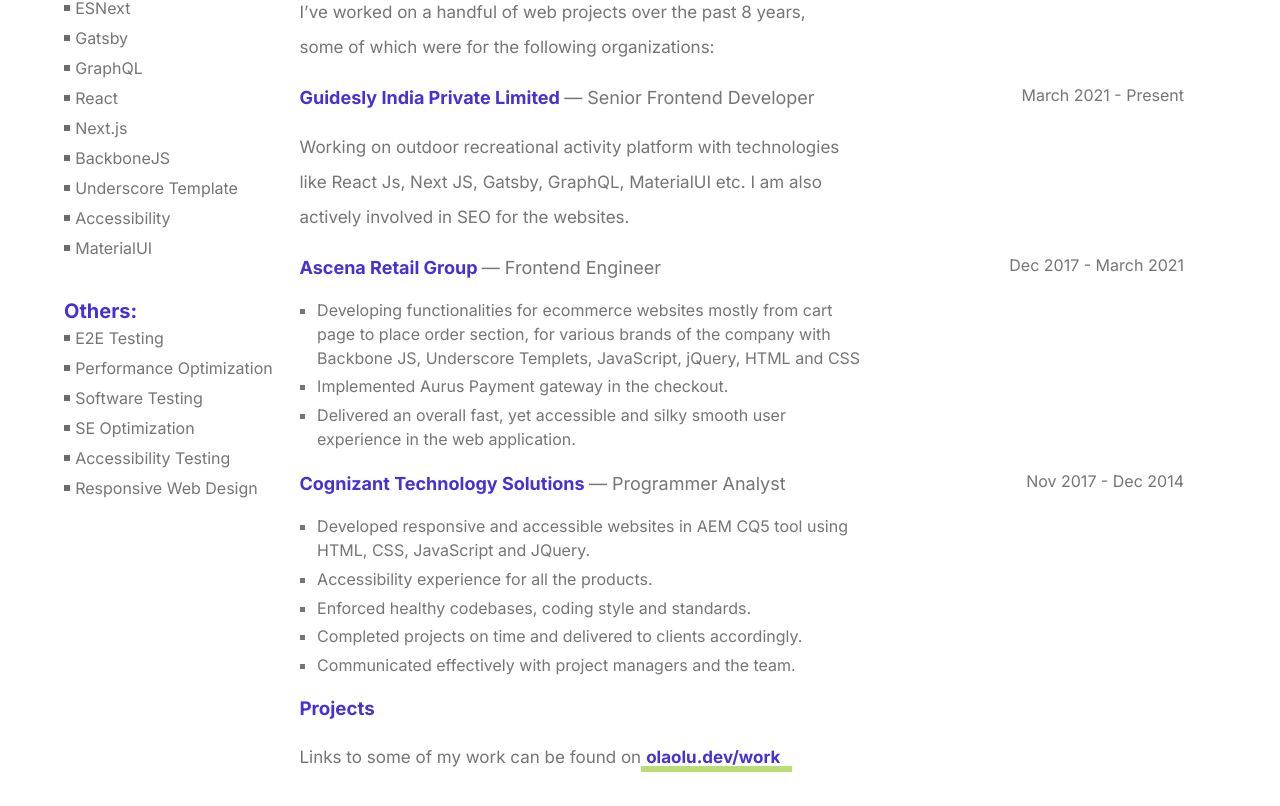
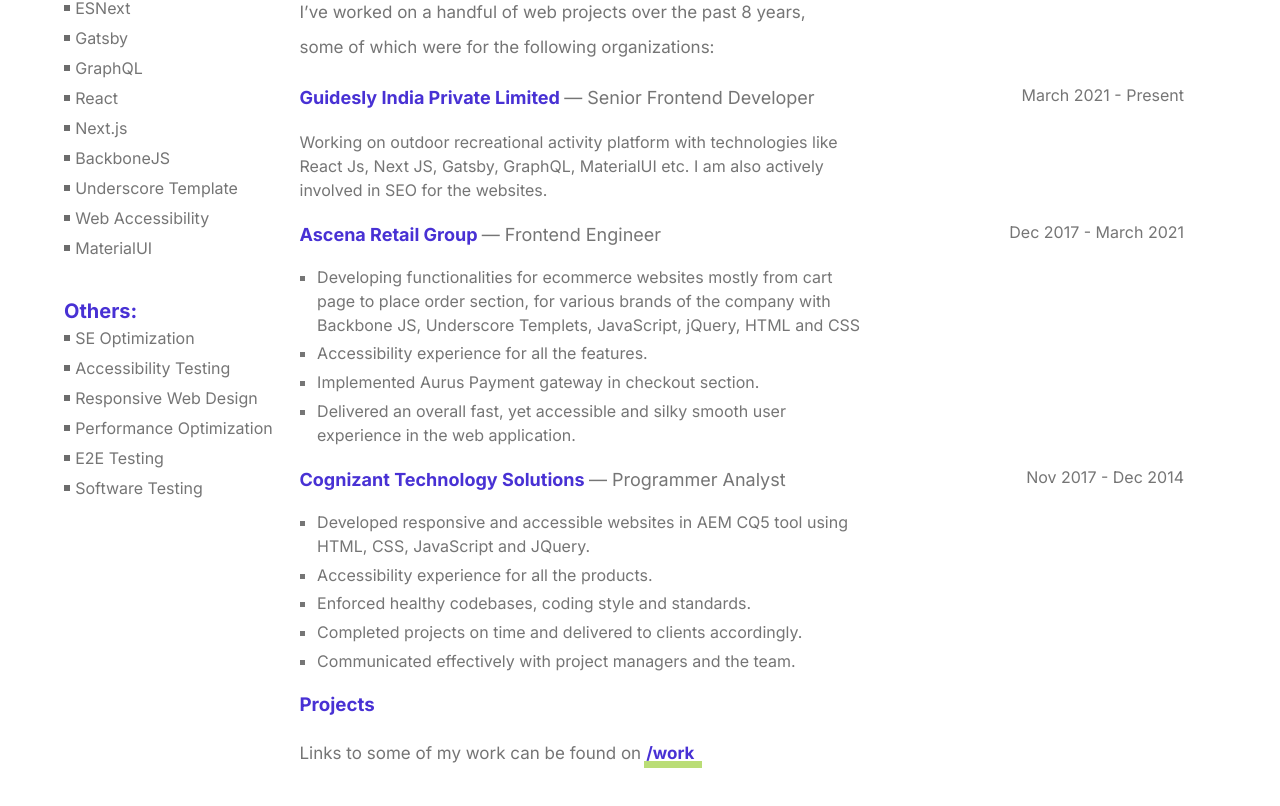
Before and after one commit to Anoosha0-Shetty/portfolio-nextjs, a Next.js app: page /resume in a window 1280 px wide. Shown: the part 454-1260 px from the top of the page. Built offline with nearby package versions, Linux system fonts and the light colour scheme.

Commit message:
fix node error

```diff
--- a/pages/resume.js
+++ b/pages/resume.js
@@ -59,19 +59,19 @@
                                     <li>Next.js</li>
                                     <li>BackboneJS</li>
                                     <li>Underscore Template</li>
-                                    <li>Accessibility</li>
+                                    <li>Web Accessibility</li>
                                     <li>MaterialUI</li>
                                 </ul>
                             </section>
                             <section>
                                 <h3>Others:</h3>
                                 <ul>
-                                    <li>E2E Testing</li>
-                                    <li>Performance Optimization</li>
-                                    <li>Software Testing</li>
                                     <li>SE Optimization</li>
                                     <li>Accessibility Testing</li>
                                     <li>Responsive Web Design</li>
+                                    <li>Performance Optimization</li>
+                                    <li>E2E Testing</li>
+                                    <li>Software Testing</li>
                                 </ul>
                             </section>
                         </div>
@@ -112,8 +112,9 @@
                                                 various brands of the company with Backbone JS, Underscore Templets, JavaScript, jQuery, HTML and
                                                 CSS
                                             </li>
+                                            <li> Accessibility experience for all the features.</li>
                                             <li>
-                                                Implemented Aurus Payment gateway in the checkout.
+                                                Implemented Aurus Payment gateway in checkout section.
                                             </li>
                                             <li>
                                                 Delivered an overall fast, yet accessible and silky smooth user experience in the web application.
@@ -153,7 +154,7 @@
                                 <p>
                                     Links to some of my work can be found on
                                     <a href="/work">
-                                        olaolu.dev/work
+                                        /work
                                     </a>
                                 </p>
                             </section>
--- a/src/app/layout.js
+++ b/src/app/layout.js
@@ -4,7 +4,7 @@
 
 const inter = Inter({ subsets: ['latin'] })
 
-export const metadata = {
+const metadata = {
   title: 'Anoosha Shetty',
   description: 'Anoosha Shetty portfolio',
 }
--- a/src/app/page.module.css
+++ b/src/app/page.module.css
@@ -323,6 +323,11 @@
   list-style-type: none;
 }
 
+.companies p {
+  font-size: 16px;
+  line-height: 24px;
+}
+
 .meta {
   display: flex;
   justify-content: right;
@@ -353,6 +358,7 @@
   -ms-flex-shrink: 0;
   flex-shrink: 0;
 }
+
 .projects a {
   padding-left: 5px;
 }
```
